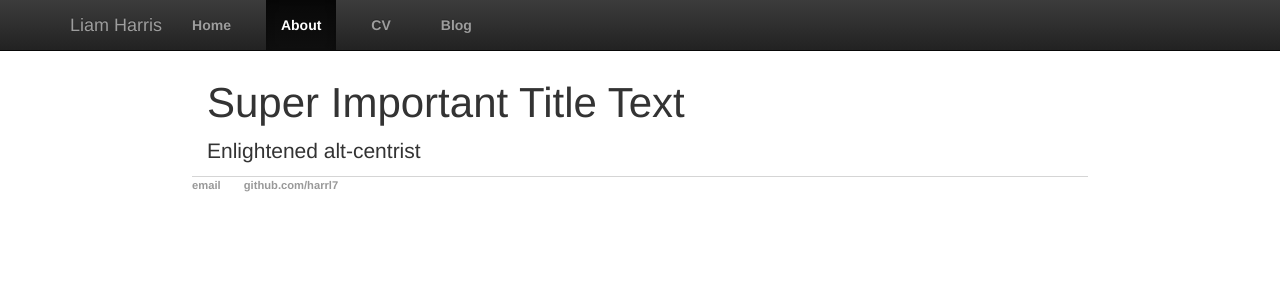
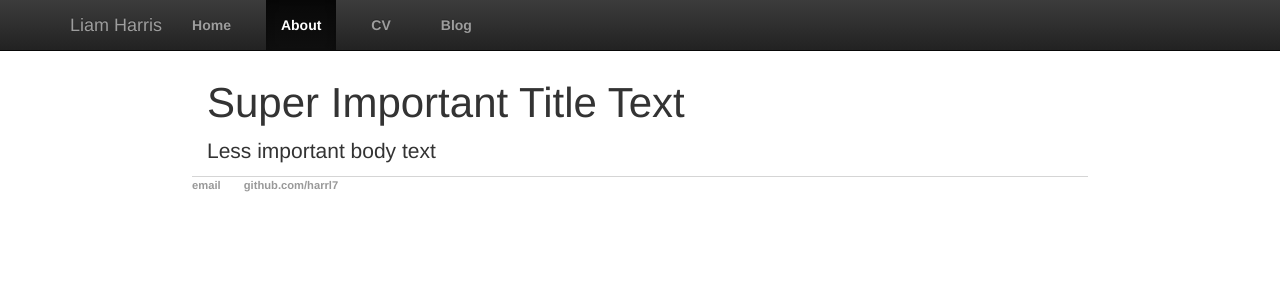
Before and after one commit to harrl7/harrl7.github.io, a Jekyll site: the page built from about/index.html, in a window 1280 px wide. Shown: the top 300 px of the page. Built offline with Jekyll 4.4.1, drawn with Linux system fonts in a browser that asks for light colours.

Commit message:
Update index.html

```diff
--- a/about/index.html
+++ b/about/index.html
@@ -4,5 +4,5 @@ title: About
 ---
 <div class="blurb">
 	<h1>Super Important Title Text</h1>
-	<p>Enlightened alt-centrist</p>
+	<p>Less important body text</p>
 </div><!-- /.blurb -->
```
